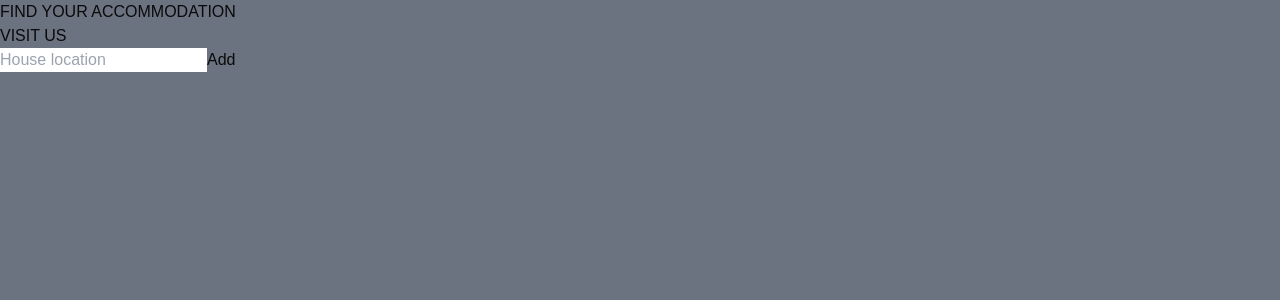
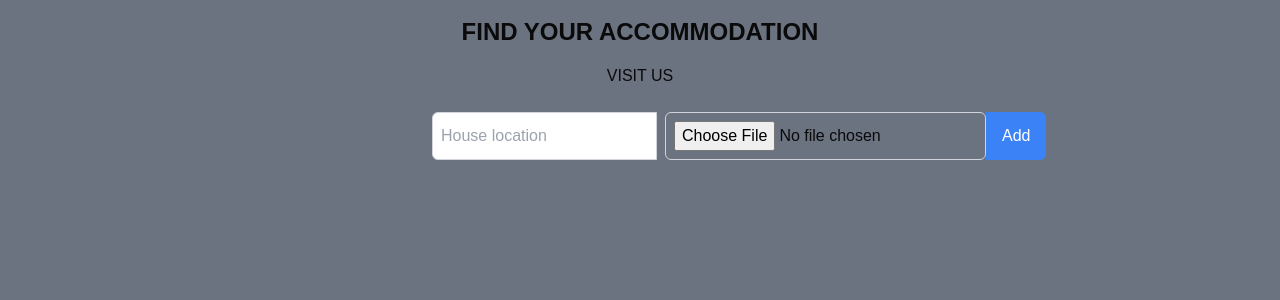
Before and after one commit to ChifundoKauwa/accomodation-finder, a Next.js app: page /components/Dashboard in a window 1280 px wide. Shown: the top 300 px of the page. Built offline with nearby package versions, Linux system fonts and the light colour scheme.

Commit message:
merged dashbord

```diff
--- a/app/components/Dashboard/page.js
+++ b/app/components/Dashboard/page.js
@@ -4,12 +4,15 @@ import { useState } from 'react';
 export default function Home() {
     const [dashboard, setDashboard] = useState([]); // State to hold the dashboard items
     const [location, setLocation] = useState(''); // State to hold the input value
+    const [image, setImage] = useState(null); // State to hold the image file
 
     const addDashboard = () => {
-        if (location) {
+        if (location && image) {
             const date = new Date().toLocaleString(); // Get the current date and time
-            setDashboard([...dashboard, { location, date }]); // Add new location to the dashboard
+            const newItem = { location, date, image: URL.createObjectURL(image) }; // Create new item with image URL
+            setDashboard([...dashboard, newItem]); // Add new location to the dashboard
             setLocation(''); // Clear the input field
+            setImage(null); // Clear the image file
         }
     };
 
@@ -19,21 +22,47 @@ export default function Home() {
     };
 
     return (
-        <div>
-            <h1>FIND YOUR ACCOMMODATION</h1>
-            <p>VISIT US</p>
+        <div className="max-w-md mx-auto p-4">
+            <h1 className="text-2xl font-bold text-center mb-4">FIND YOUR ACCOMMODATION</h1>
+            <p className="text-center mb-6">VISIT US</p>
+            <div className="flex mb-4">
                 <input
+                    className="flex-grow border border-gray-300 rounded-l-md p-2 focus:outline-none focus:ring-2 focus:ring-blue-500"
                     placeholder="House location"
                     value={location}
                     onChange={(e) => setLocation(e.target.value)} // Update location state on input change
                 />
-            <button onClick={addDashboard}>Add</button> {/* Call addDashboard on button click */}
-            <div className="js-dashboard">
+                <input
+                    type="file"
+                    accept="image/*"
+                    onChange={(e) => setImage(e.target.files[0])} // Update image state on file selection
+                    className="ml-2 border border-gray-300 rounded-md p-2"
+                />
+                <button
+                    className="bg-blue-500 text-white rounded-r-md px-4 hover:bg-blue-600"
+                    onClick={addDashboard} // Call addDashboard on button click
+                >
+                    Add
+                </button>
+            </div>
+            <div className="js-dashboard space-y-2">
                 {dashboard.map((item, index) => (
-                    <p key={index}>
+                    <div key={index} className="flex justify-between items-center border-b pb-2">
+                        <div className="flex items-center">
+                            {item.image && (
+                                <img src={item.image} alt="Location" className="w-16 h-16 object-cover rounded-md mr-2" />
+                            )}
+                            <p className="text-gray-700">
                                 {item.location} - Added on: {item.date}
-                        <button onClick={() => deleteLocation(index)}>Delete</button>
                             </p>
+                        </div>
+                        <button
+                            className="text-red-500 hover:text-red-700"
+                            onClick={() => deleteLocation(index)}
+                        >
+                            Delete
+                        </button>
+                    </div>
                 ))}
             </div>
         </div>
```
Lines whose indentation alone changed are shown as unchanged.
